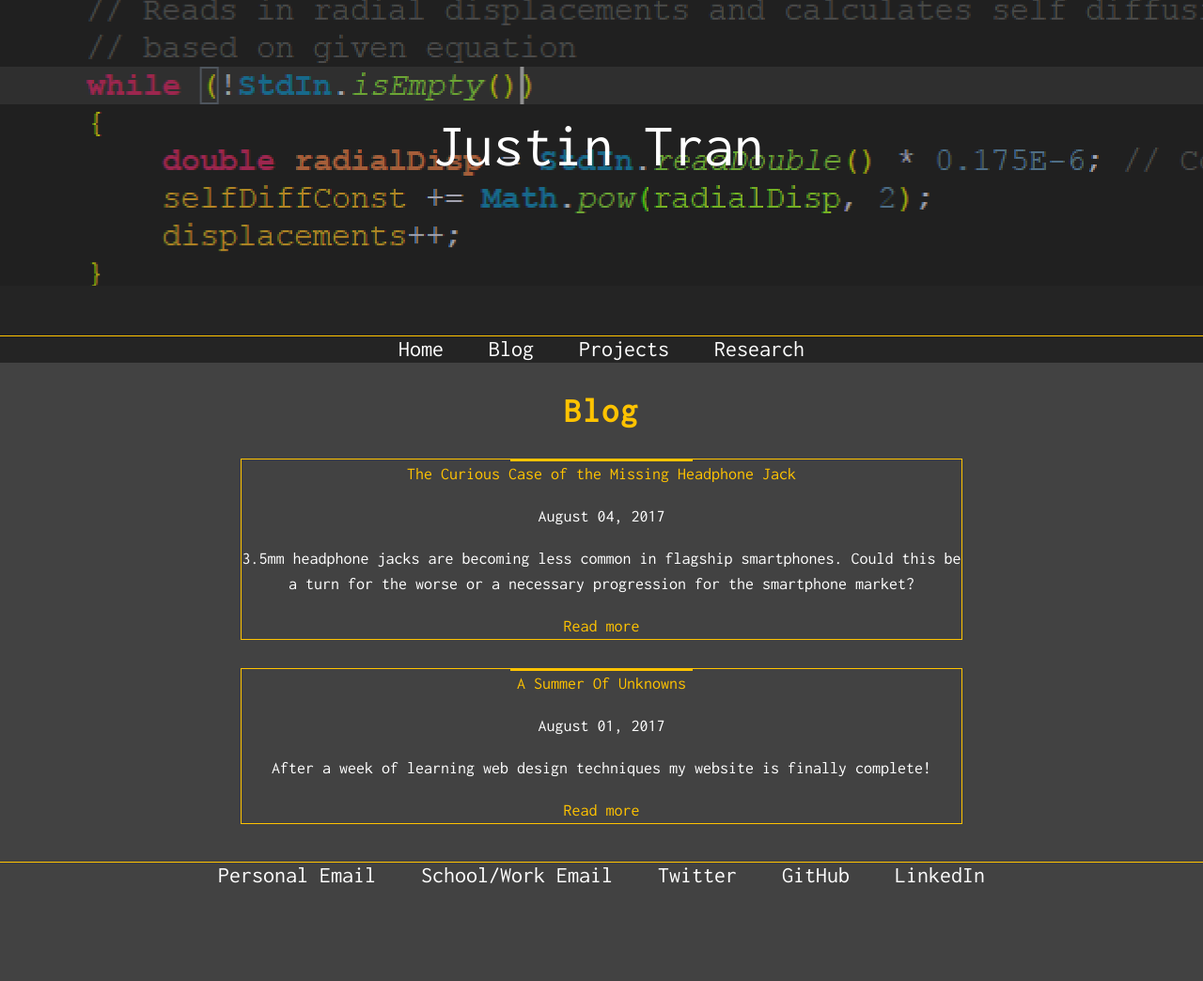
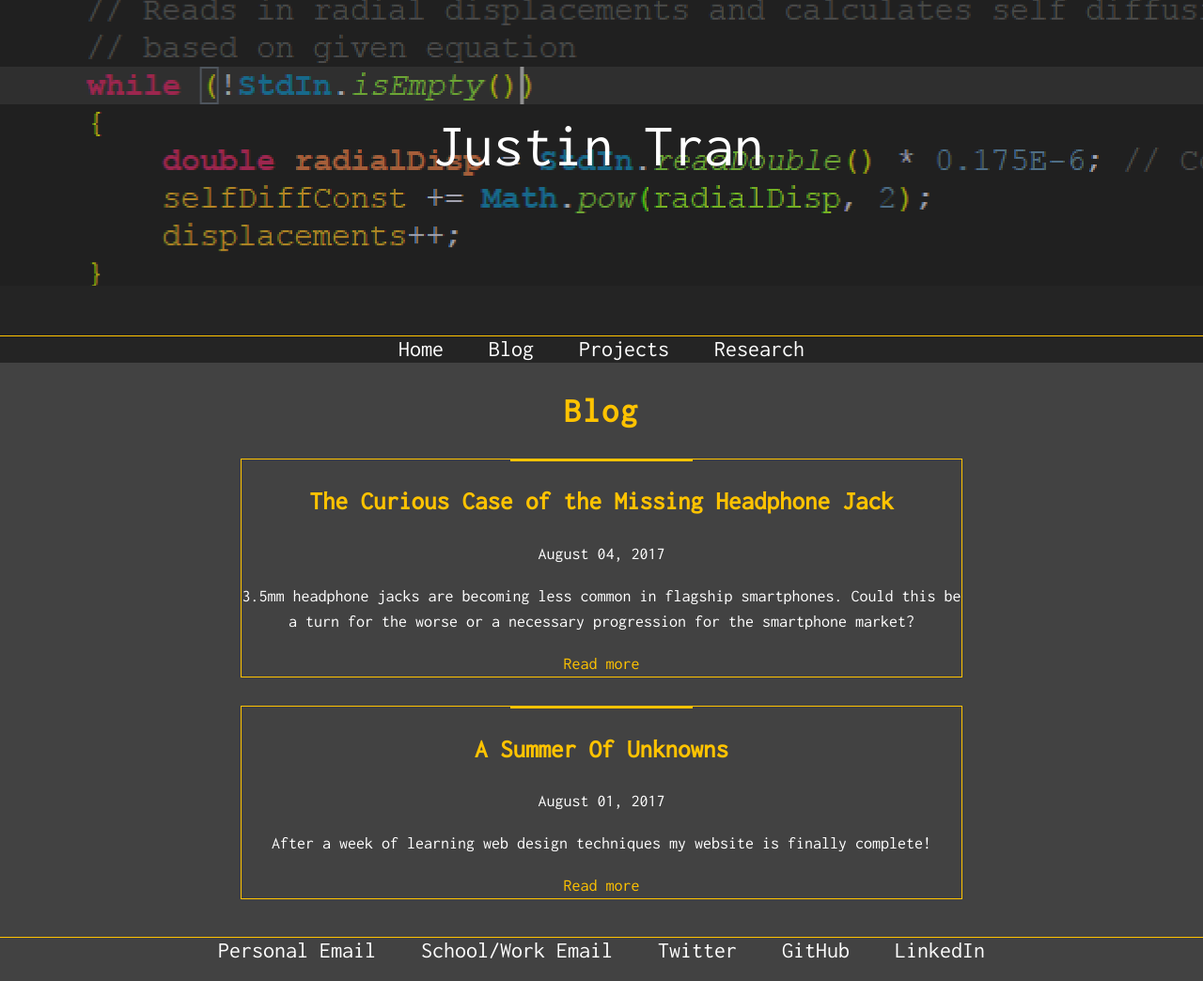
Before and after one commit to justintranjt/justintranjt.github.io, a Jekyll site: the page built from blog/index.html, in a window 1280 px wide. Shown: the whole page at 94% size. Built offline with Jekyll 4.4.1, drawn with Linux system fonts in a browser that asks for light colours; before the commit the page ends 964 px from its top, so only the background shows below that.

Commit message:
Update index.html

```diff
--- a/blog/index.html
+++ b/blog/index.html
@@ -7,9 +7,9 @@ title: JT - Blog
      {% for post in site.posts %}
          <li class="indivpost">
              <img class="post-thumb" src="{{ post.image }}"></img>
-             <a href="{{ post.url }}" title="{{ post.title }}">
+             <h2><a href="{{ post.url }}" title="{{ post.title }}">
                 {{ post.title }}
-             </a>
+             </a></h2>
               <p> {{ post.date|date: "%B %d, %Y" }} </p>
               <p> {{ post.description }} </p>
          {% if post.excerpt != post.content %}
```
